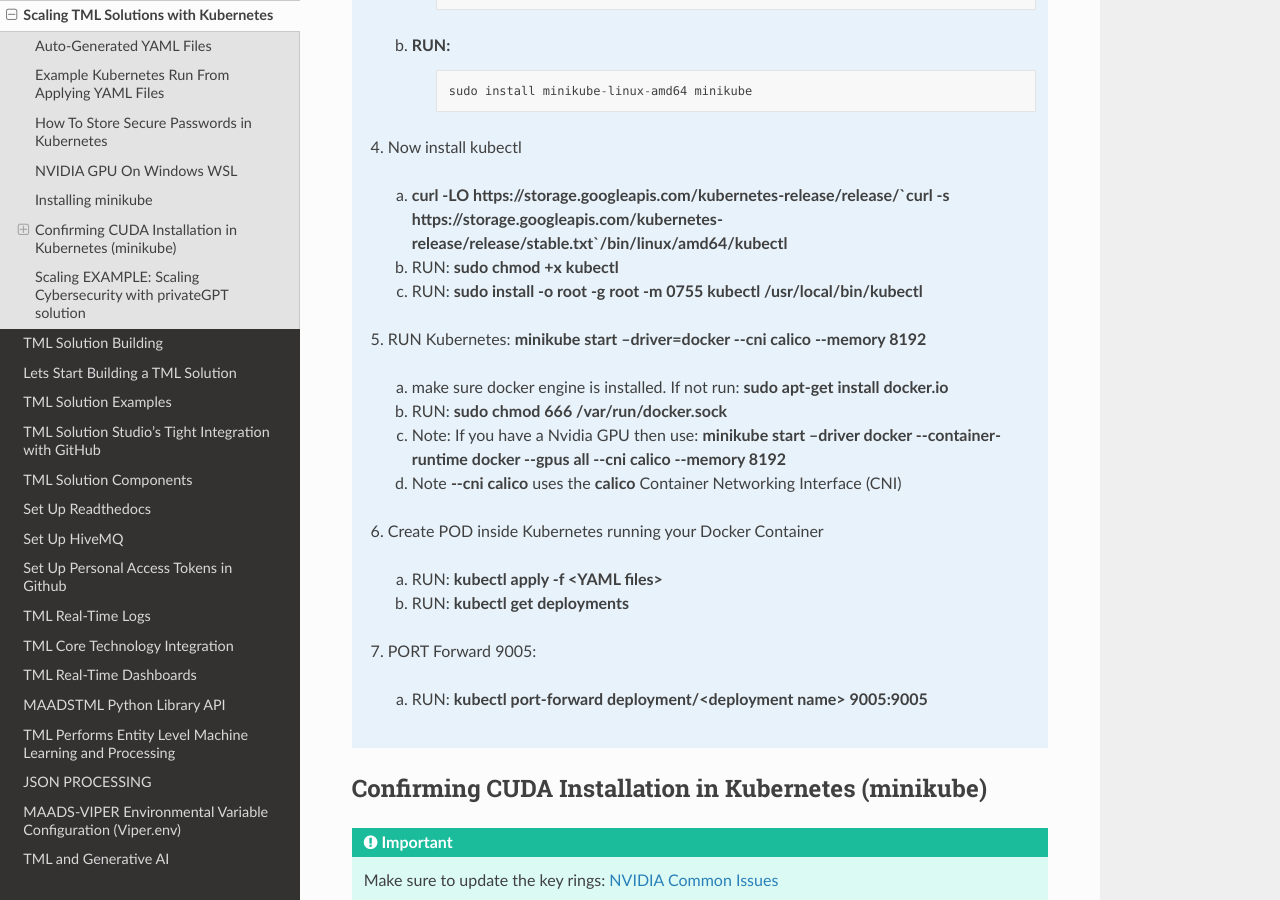
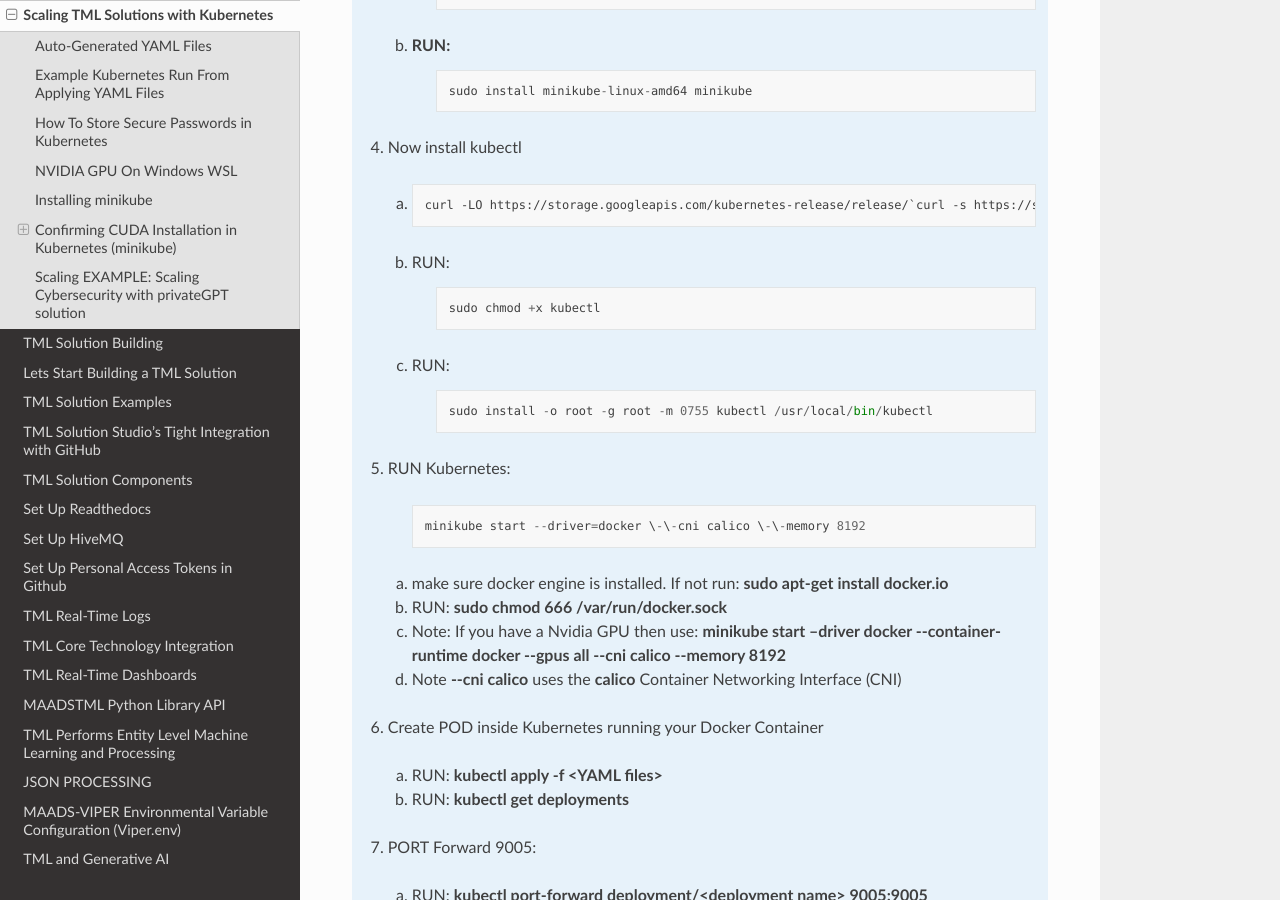
Before and after one commit to smaurice101/readthedocs, a Sphinx documentation site: the page built from docs/source/kube.rst, in a window 1280 px wide and 900 px high, scrolled down 5989 px. Built offline with Sphinx 7.4.7 and the Read the Docs theme 3.1.0, drawn with Linux system fonts in a browser that asks for light colours; some of the changed lines change nothing that is shown.

Commit message:
Update kube.rst

```diff
--- a/docs/source/kube.rst
+++ b/docs/source/kube.rst
@@ -256,11 +256,28 @@
                    sudo install minikube-linux-amd64 minikube
 
       4.	Now install kubectl
-       a. **curl -LO https://storage.googleapis.com/kubernetes-release/release/`curl -s https://storage.googleapis.com/kubernetes-release/release/stable.txt`/bin/linux/amd64/kubectl**
-       b. RUN: **sudo chmod +x kubectl**
-       c. RUN: **sudo install -o root -g root -m 0755 kubectl /usr/local/bin/kubectl**
+       a. .. code-block::
 
-      5.	RUN Kubernetes: **minikube start --driver=docker \-\-cni calico \-\-memory 8192**
+              curl -LO https://storage.googleapis.com/kubernetes-release/release/`curl -s https://storage.googleapis.com/kubernetes-release/release/stable.txt`/bin/linux/amd64/kubectl
+
+       b. RUN:
+
+              .. code-block::
+
+                  sudo chmod +x kubectl
+
+       c. RUN:
+
+              .. code-block::
+
+                  sudo install -o root -g root -m 0755 kubectl /usr/local/bin/kubectl
+
+      5.	RUN Kubernetes:
+
+              .. code-block::
+
+                  minikube start --driver=docker \-\-cni calico \-\-memory 8192
+
        a. make sure docker engine is installed. If not run: **sudo apt-get install docker.io**
        b. RUN: **sudo chmod 666 /var/run/docker.sock**
        c. Note: If you have a Nvidia GPU then use: **minikube start --driver docker \-\-container-runtime docker \-\-gpus all \-\-cni calico \-\-memory 8192**
```
